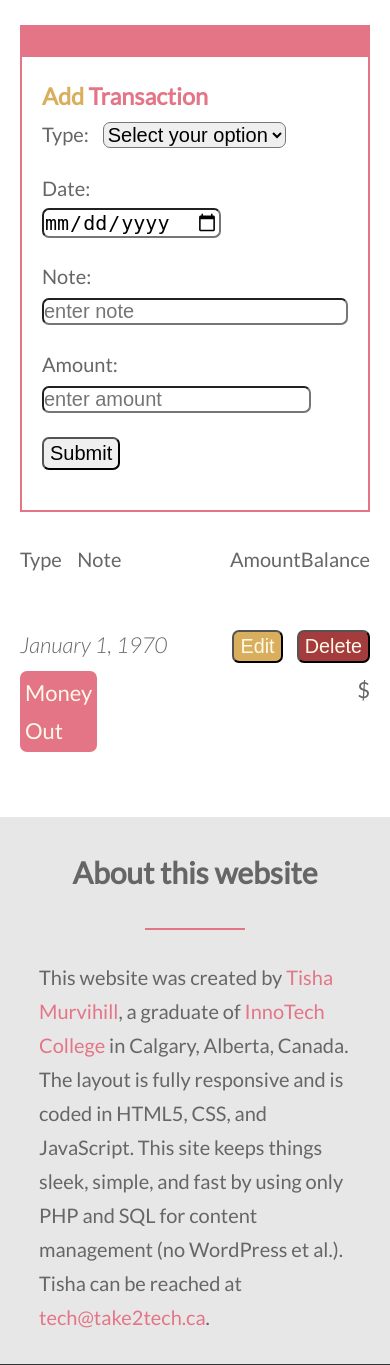
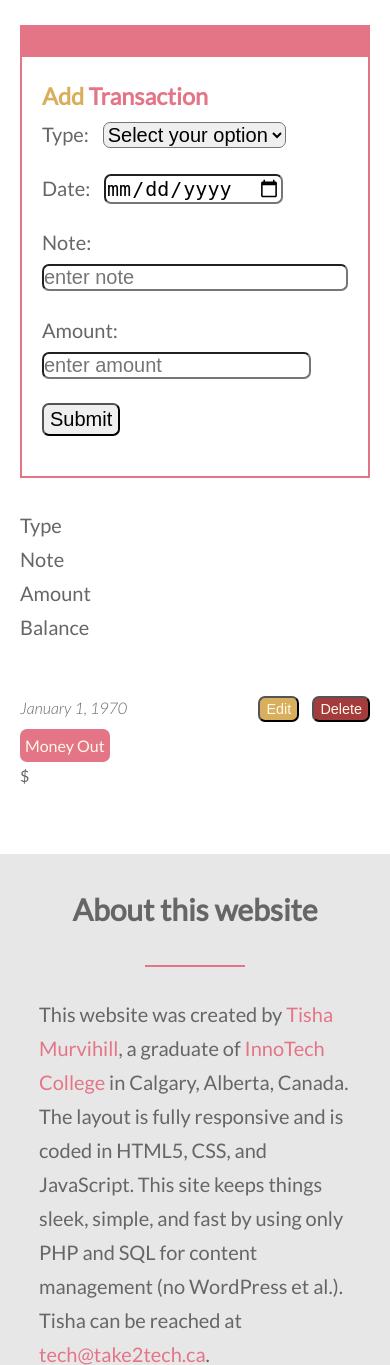
Before and after one commit to tmurvv/AllowanceTracker, a PHP site: page /?id=1 in a window 390 px wide; the page is wider, and only the part inside the window is pictured. Shown: the part 853-2218 px from the top of that part. Run offline with PHP 8.4, Linux system fonts and the light colour scheme; tables that the repository leaves empty or names only in its code hold one stand-in row (values such as "Sample post"); data that the repository does not hold is empty; some libraries are stand-ins or nearby versions.

Commit message:
responsive phone needs labels

```diff
--- a/index.php
+++ b/index.php
@@ -169,8 +169,8 @@
                     <div class="transactions__lineItem--line2">
 
                         <div class="btn btn__primary transactions__lineItem--line2-type"><?php if($row['transactionType']=="1. Deposit") {echo "Cha-CHING";} elseif($row['transactionType']=="3. Invest") {echo "Invest";} else {echo "Money Out";} ?></div>
-                        <div>
-                        <select name="transactionType" id="" hidden>
+
+                        <select name="transactionType" hidden>
 
                             <?php
                                 //Create and run Type Selector Query
@@ -190,12 +190,12 @@
                             <?php endwhile; ?>
 
                         </select>
+                        <div class="transactions__lineItem--line2-note">
+                            <h2><?php echo $row['transactionNote']; ?></h2>
+                            <h2>
+                                <input name="transactionNote" value="<?php echo $row['transactionNote']; ?>" hidden />
+                            </h2>
                         </div>
-                        <h2><?php echo $row['transactionNote']; ?>
-                        </h2>
-                        <h2>
-                            <input name="transactionNote" value="<?php echo $row['transactionNote']; ?>" hidden />
-                        </h2>
                         <div class="transactions__lineItem--line2-amount"><?php echo $row['transactionAmount']; ?>
                         </div>
                         <div class="transactions__lineItem--line2-amount">
--- a/sass/components/_addTransaction.scss
+++ b/sass/components/_addTransaction.scss
@@ -8,9 +8,15 @@
         }
     }
     &__form {
+        display: -webkit-flex; /* Safari */
+        -webkit-flex-wrap: wrap; /* Safari 6.1+ */
         display: flex;
         justify-content: space-between;
         flex-wrap: wrap;
+
+        @include respond(phone) {
+            display: block;
+        }
 
         &--type {
             margin-bottom: 1rem;
--- a/sass/components/_transactions.scss
+++ b/sass/components/_transactions.scss
@@ -6,6 +6,10 @@
 
     &__headers {
         display:flex;
+        @include respond(phone) {
+            display: block;
+        }
+
         margin-top: 1.5rem;
         &--type {
             flex: 3;
@@ -23,9 +27,15 @@
     &__lineItem {
         padding-top: 1.5rem;
         font-size: 110%;
-
+        @include respond(landscape) {
+            font-size: 90%;
+        }
+        @include respond(phone) {
+            font-size: 80%;
+        }
         &--line1 {
             display: flex;
+
             justify-content: space-between;
             @include respond(portrait) {
                 margin-top: 1rem;
@@ -44,17 +54,21 @@
 
         &--line2 {
             display: flex;
+            @include respond(phone) {
+                display: block;
+            }
+
             &-type {
                 flex: 2.5;
                 padding: 3px 5px;
                 display: inline-flex;
                 margin-right: 2rem;
                 @include respond(portrait) {
-                    margin: 0;
+                    margin-right: 1rem;
                 }
             }
-            &>h2 {
-                flex: 8;
+            &-note {
+                flex: 5;
             }
             &-amount,
             &-balance {
```
Also changed, not shown: css/style.compiled.css (+22 -3 lines), css/style.prefix.css (+23 -4 lines), css/style.css.
